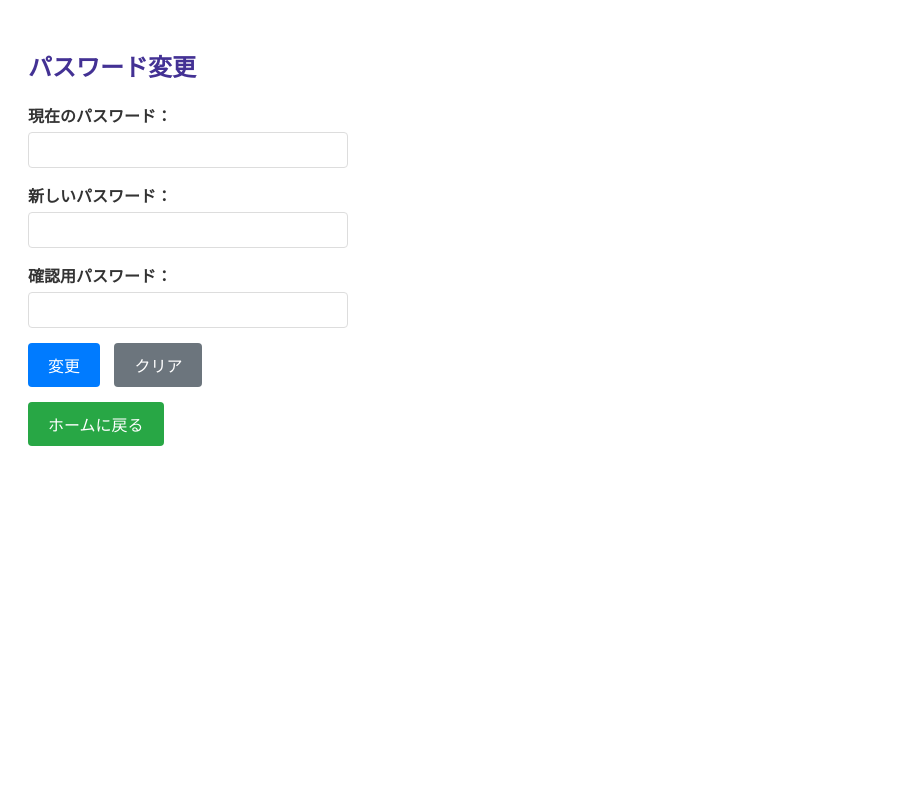
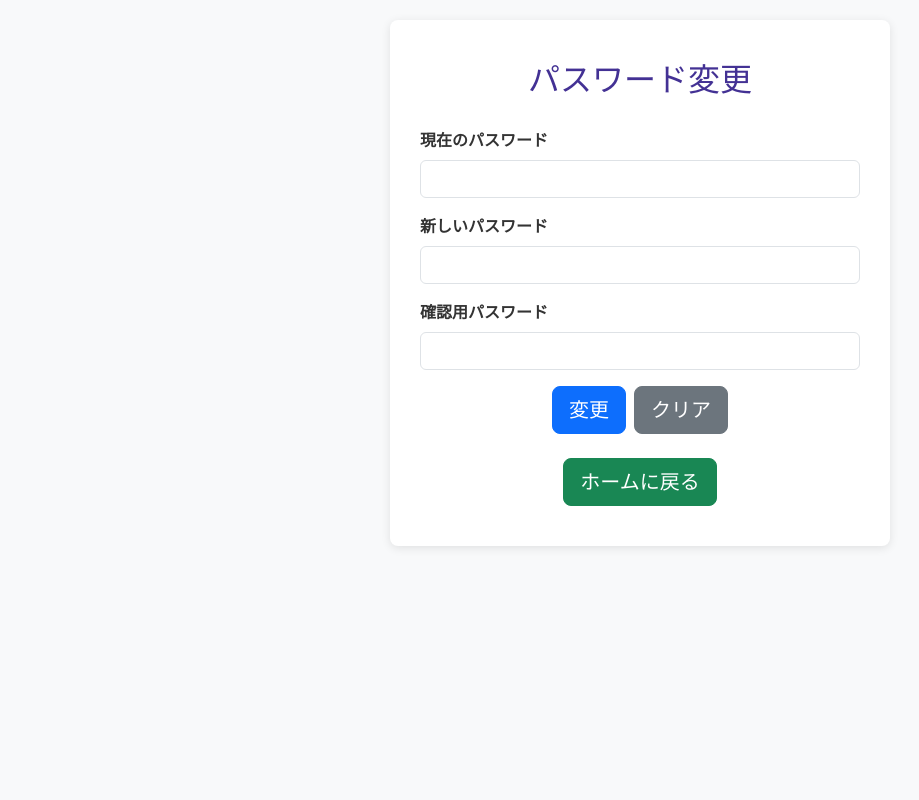
Before and after one commit to hanihatena35-prog/GoodMorningGitHub, a Flask app: page /change_password in a window 1280 px wide. Shown: the whole page, without its empty margins (0-919 px from the left). Run offline with Flask 3, Linux system fonts and the light colour scheme; the visitor is signed in with stand-in values (Sample User, id 1).

Commit message:
ファイル名が違うのでCommit

```diff
--- a/project/templates/change_password.html
+++ b/project/templates/change_password.html
@@ -1,162 +1,86 @@
 <!DOCTYPE html>
-<html>
+<html lang="ja">
 <head>
     <meta charset="UTF-8">
     <meta name="viewport" content="width=device-width, initial-scale=1.0">
     <title>パスワード変更</title>
+    <!-- Bootstrap 5.3 CDN -->
+    <link href="https://cdn.jsdelivr.net/npm/bootstrap@5.3.0/dist/css/bootstrap.min.css" rel="stylesheet">
     <style>
-        /* PC向け（デフォルト）*/
         body {
-            padding: 20px;
-            font-family: Arial, sans-serif;
+            background-color: #f8f9fa;
+            min-height: 100vh;
+            padding: 20px 0;
         }
-
-        h2 {
+        .change-password-container {
+            background-color: white;
+            border-radius: 8px;
+            box-shadow: 0 2px 10px rgba(0, 0, 0, 0.1);
+            padding: 40px 30px;
+            max-width: 500px;
+            margin: 0 auto;
+        }
+        .change-password-container h2 {
             color: #433194;
+            margin-bottom: 30px;
+            text-align: center;
+        }
+        .alert {
             margin-bottom: 20px;
         }
-
-        ul {
-            margin-bottom: 20px;
-            color: #d9534f;
-            padding-left: 20px;
+        .form-label {
+            font-weight: 600;
+            color: #333;
+            margin-bottom: 8px;
         }
-
-        li {
-            margin-bottom: 10px;
-        }
-
-        form {
-            max-width: 500px;
-            margin-top: 20px;
-        }
-
-        .form-group {
-            margin-bottom: 15px;
-        }
-
-        label {
-            display: block;
-            margin-bottom: 5px;
-            font-weight: bold;
-            color: #333;
-        }
-
-        input[type="password"] {
-            width: 20em;
-            max-width: 100%;
-            padding: 8px;
-            border: 1px solid #ddd;
-            border-radius: 4px;
-            font-size: 1em;
-            box-sizing: border-box;
-        }
-
-        button {
-            padding: 10px 20px;
-            margin-right: 10px;
-            background-color: #007bff;
-            color: white;
-            border: none;
-            border-radius: 4px;
-            cursor: pointer;
-            font-size: 1em;
-            transition: background-color 0.3s;
-        }
-
-        button:hover {
-            background-color: #0056b3;
-        }
-
-        button[type="reset"] {
-            background-color: #6c757d;
-        }
-
-        button[type="reset"]:hover {
-            background-color: #5a6268;
-        }
-
-        a {
-            display: inline-block;
-            padding: 10px 20px;
-            margin-top: 15px;
-            background-color: #28a745;
-            color: white;
-            text-decoration: none;
-            border-radius: 4px;
-            transition: background-color 0.3s;
-        }
-
-        a:hover {
-            background-color: #218838;
-        }
-
-        /* スマートフォン向け（縦長レイアウト）*/
-        @media screen and (max-width: 600px) {
-            body {
-                padding: 15px;
-            }
-
-            h2 {
-                font-size: 1.5em;
-            }
-
-            form {
-                max-width: 100%;
-            }
-
-            input[type="password"] {
-                width: 100%;
-            }
-
-            button {
-                display: block;
-                width: 100%;
-                margin-right: 0;
-                margin-bottom: 10px;
-            }
-
-            a {
-                display: block;
-                width: 100%;
-                text-align: center;
-                box-sizing: border-box;
-            }
+        .btn-group-custom {
+            gap: 10px;
         }
     </style>
 </head>
 <body>
+    <div class="container">
+        <div class="change-password-container">
             <h2>パスワード変更</h2>
 
             {% with messages = get_flashed_messages() %}
               {% if messages %}
-        <ul>
+                <div class="alert alert-danger alert-dismissible fade show" role="alert">
                   {% for msg in messages %}
-            <li>{{ msg }}</li>
+                    <div>{{ msg }}</div>
                   {% endfor %}
-        </ul>
+                  <button type="button" class="btn-close" data-bs-dismiss="alert" aria-label="Close"></button>
+                </div>
               {% endif %}
             {% endwith %}
 
             <form method="POST" onsubmit="validateForm(event)">
-        <div class="form-group">
-            <label>現在のパスワード：</label>
-            <input type="password" id="current_password" name="current_password" maxlength="15" required>
+                <div class="mb-3">
+                    <label for="current_password" class="form-label">現在のパスワード</label>
+                    <input type="password" class="form-control" id="current_password" name="current_password" maxlength="15" required>
                 </div>
 
-        <div class="form-group">
-            <label>新しいパスワード：</label>
-            <input type="password" id="new_password" name="new_password" maxlength="15" required>
+                <div class="mb-3">
+                    <label for="new_password" class="form-label">新しいパスワード</label>
+                    <input type="password" class="form-control" id="new_password" name="new_password" maxlength="15" required>
                 </div>
 
-        <div class="form-group">
-            <label>確認用パスワード：</label>
-            <input type="password" id="confirm_password" name="confirm_password" maxlength="15" required>
+                <div class="mb-3">
+                    <label for="confirm_password" class="form-label">確認用パスワード</label>
+                    <input type="password" class="form-control" id="confirm_password" name="confirm_password" maxlength="15" required>
                 </div>
 
-        <button type="submit">変更</button>
-        <button type="reset">クリア</button>
+                <div class="d-grid gap-2 d-sm-flex justify-content-sm-center btn-group-custom">
+                    <button type="submit" class="btn btn-primary btn-lg">変更</button>
+                    <button type="reset" class="btn btn-secondary btn-lg">クリア</button>
+                </div>
             </form>
+
+            <div class="text-center mt-4">
+                <a href="/" class="btn btn-success btn-lg">ホームに戻る</a>
+            </div>
+        </div>
+    </div>
 
     <script>
         function validateForm(event) {
@@ -182,30 +106,7 @@
         }
     </script>
 
-    <script>
-        function validateForm(event) {
-            const currentPassword = document.getElementById("current_password").value;
-            const newPassword = document.getElementById("new_password").value;
-            const confirmPassword = document.getElementById("confirm_password").value;
-
-            // 新しいパスワードと確認用パスワードの一致確認
-            if (newPassword !== confirmPassword) {
-                alert("新しいパスワードと確認用パスワードが一致しません");
-                event.preventDefault();
-                return false;
-            }
-
-            // 新旧パスワードが同じでないか確認
-            if (newPassword === currentPassword) {
-                alert("新しいパスワードは現在のパスワードと異なるものを設定してください");
-                event.preventDefault();
-                return false;
-            }
-
-            return true;
-        }
-    </script>
-
-    <a href="/">ホームに戻る</a>
+    <!-- Bootstrap 5.3 JS -->
+    <script src="https://cdn.jsdelivr.net/npm/bootstrap@5.3.0/dist/js/bootstrap.bundle.min.js"></script>
 </body>
 </html>
```
Lines whose indentation alone changed are shown as unchanged.
